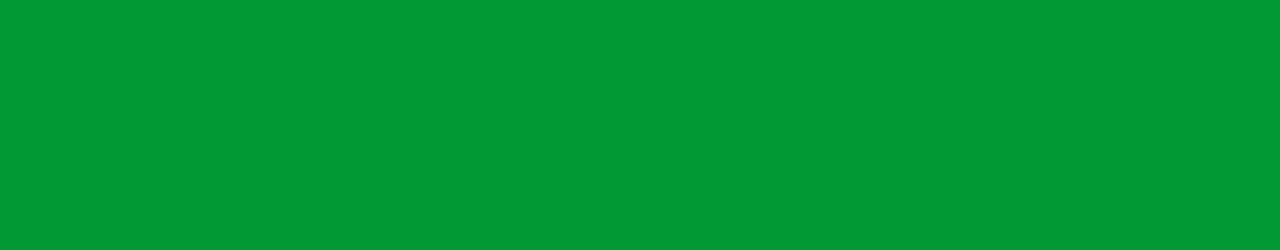
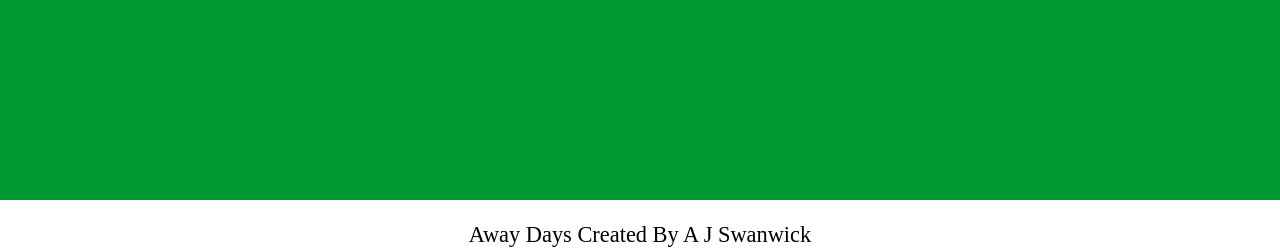
Before and after one commit to ajswanwick/away_days, a Django app: page / in a window 1280 px wide. Before the commit the part shown is empty. Shown: the part 550-800 px from the top of the page. Run offline with Django 4.2, Linux system fonts and the light colour scheme.

Commit message:
update index.html

```diff
--- a/static/css/style.css
+++ b/static/css/style.css
@@ -4,7 +4,20 @@ body {
 
 
 
+.footer {
+    position: fixed;
+    left: 0;
+    bottom: 0;
+    width: 100%;
+    height: 50px;
+    background-color: white ;
+    color: black;
+    text-align: center;
 
-h1 {
-    color: red;
-}
+  }
+
+
+  p{
+    font-size: 1.4rem;
+
+  }
--- a/templates/index.html
+++ b/templates/index.html
@@ -10,7 +10,8 @@
 <body>
 
 
-
-
+<div class = 'footer'>
+<p>Away Days Created By A J Swanwick</p>
+</div>
 </body>
 </html>
```
